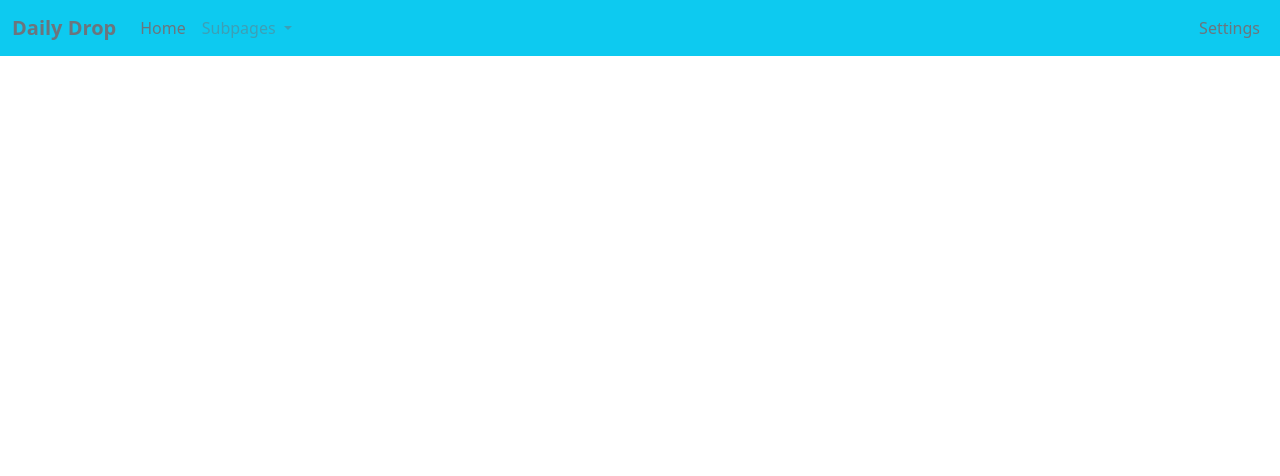
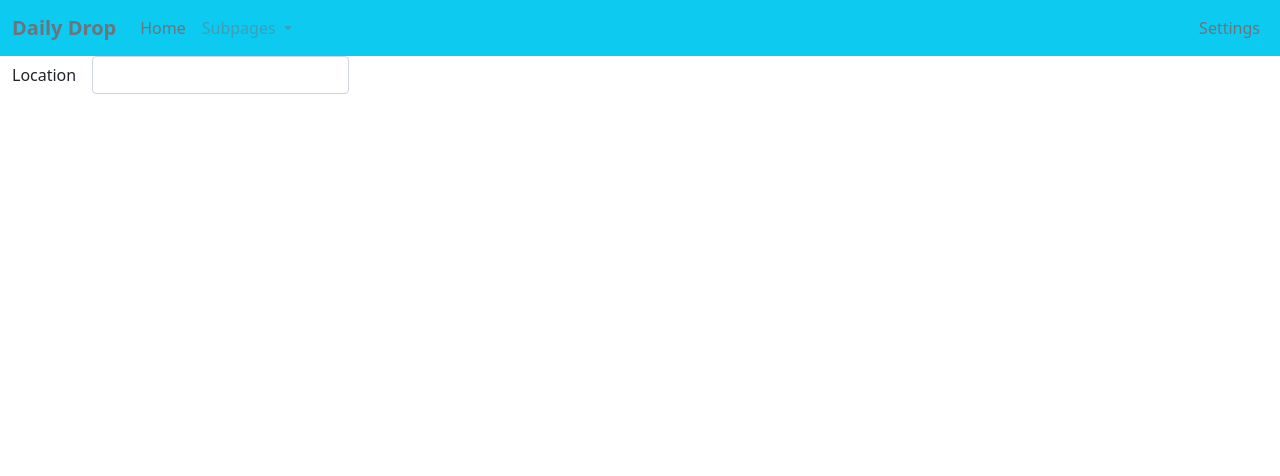
Before and after one commit to owyaggy/P01, a Flask app: page /weather in a window 1280 px wide. Shown: the top 476 px of the page. Run offline with Flask 2, Linux system fonts and the light colour scheme.

Commit message:
Working on weather

```diff
--- a/app/templates/weather.html
+++ b/app/templates/weather.html
@@ -1 +1,19 @@
 {% extends "base.html" %} <!-- extends the base template -->
+
+{% block content %}
+
+<div class="container-fluid">
+  <div class="row g-3 align-items-center">
+    <div class="col-auto">
+      <label for="inputPassword6" class="col-form-label">Location</label>
+    </div>
+    <div class="col-auto">
+      <input type="password" id="inputPassword6" class="form-control" aria-describedby="passwordHelpInline">
+    </div>
+    <div class="col-auto">
+      <span id="passwordHelpInline" class="form-text">
+      </span>
+    </div>
+  </div>
+
+{% endblock %}
```
